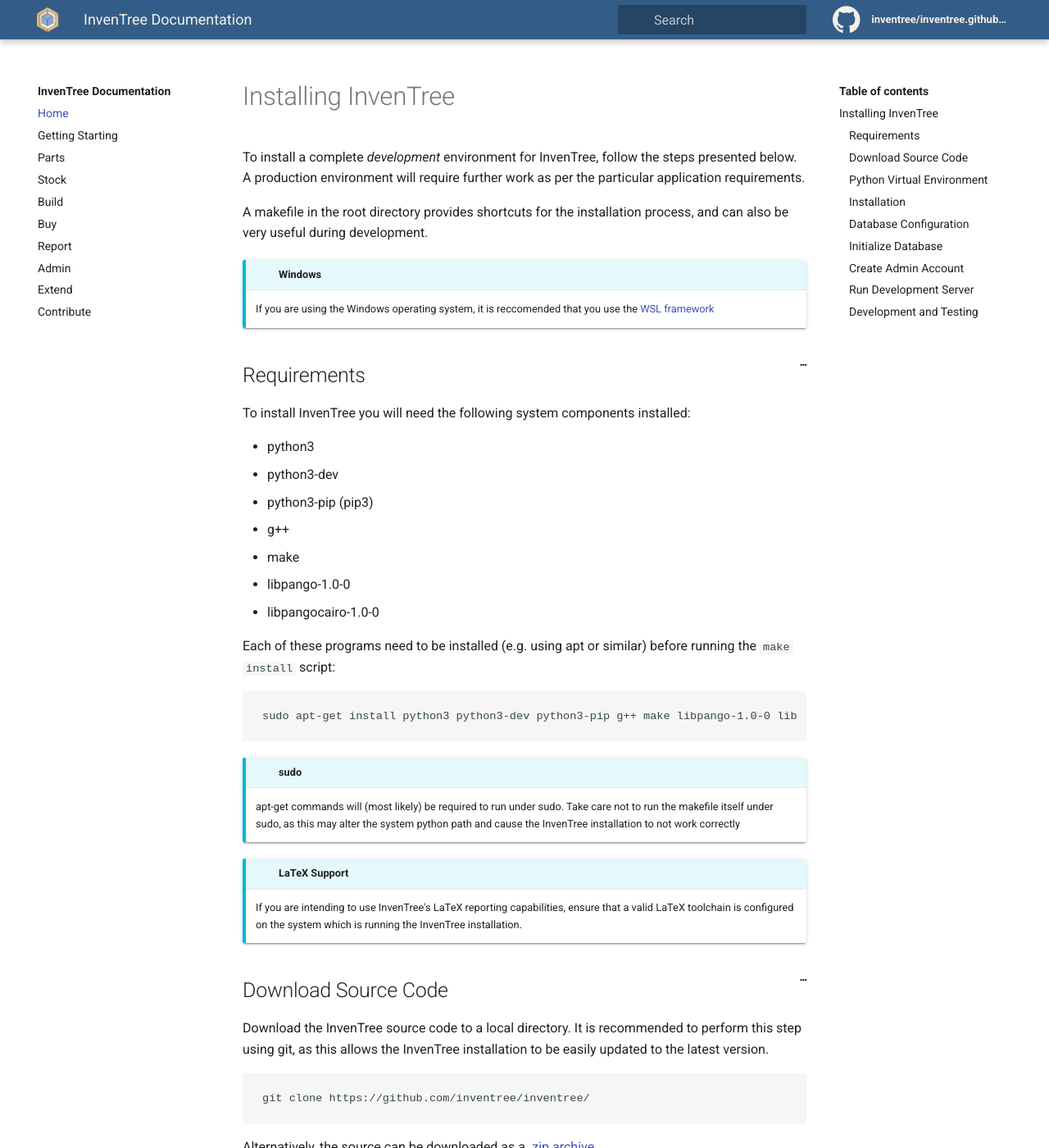
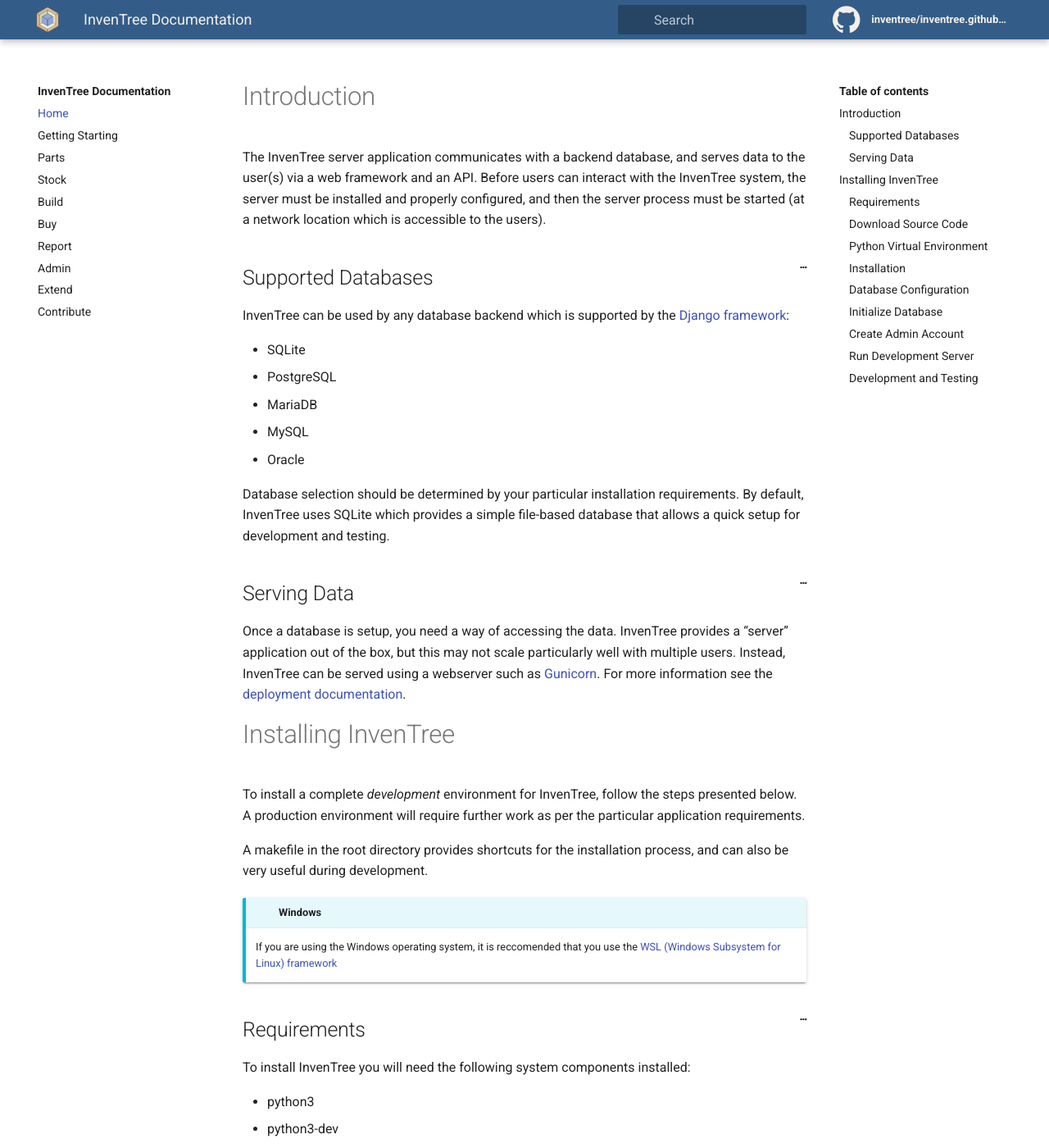
Before and after one commit to inventree/InvenTree.github.io, a Jekyll site: the page built from docs/start/install.md, in a window 1280 px wide and 1400 px high. Shown: the whole window at 82% size. Built offline with Jekyll 4.4.1, drawn with Linux system fonts in a browser that asks for light colours.

Commit message:
More thorough install docs

```diff
--- a/docs/start/install.md
+++ b/docs/start/install.md
@@ -2,6 +2,26 @@
 title: Install InvenTree
 layout: page
 ---
+
+# Introduction
+
+The InvenTree server application communicates with a backend database, and serves data to the user(s) via a web framework and an API. Before users can interact with the InvenTree system, the server must be installed and properly configured, and then the server process must be started (at a network location which is accessible to the users).
+
+## Supported Databases
+
+InvenTree can be used by any database backend which is supported by the [Django framework](https://docs.djangoproject.com/en/3.0/ref/databases/):
+
+* SQLite
+* PostgreSQL
+* MariaDB
+* MySQL
+* Oracle
+
+Database selection should be determined by your particular installation requirements. By default, InvenTree uses SQLite which provides a simple file-based database that allows a quick setup for development and testing.
+
+## Serving Data
+
+Once a database is setup, you need a way of accessing the data. InvenTree provides a "server" application out of the box, but this may not scale particularly well with multiple users. Instead, InvenTree can be served using a webserver such as [Gunicorn](https://gunicorn.org/). For more information see the [deployment documentation](/docs/start/deploy).
 
 # Installing InvenTree
 
@@ -9,7 +29,7 @@
 
 A makefile in the root directory provides shortcuts for the installation process, and can also be very useful during development.
 
-{% include alert.html title="Windows" content="If you are using the Windows operating system, it is reccomended that you use the <a href='https://docs.microsoft.com/en-us/windows/wsl/install-win10'>WSL framework</a>" %}
+{% include alert.html title="Windows" content="If you are using the Windows operating system, it is reccomended that you use the <a href='https://docs.microsoft.com/en-us/windows/wsl/install-win10'>WSL (Windows Subsystem for Linux) framework</a>" %}
 
 ## Requirements
 
```
Also changed, not shown: docs/start/deploy.md (+22 -0 lines), pages/index.md (+12 -0 lines).
